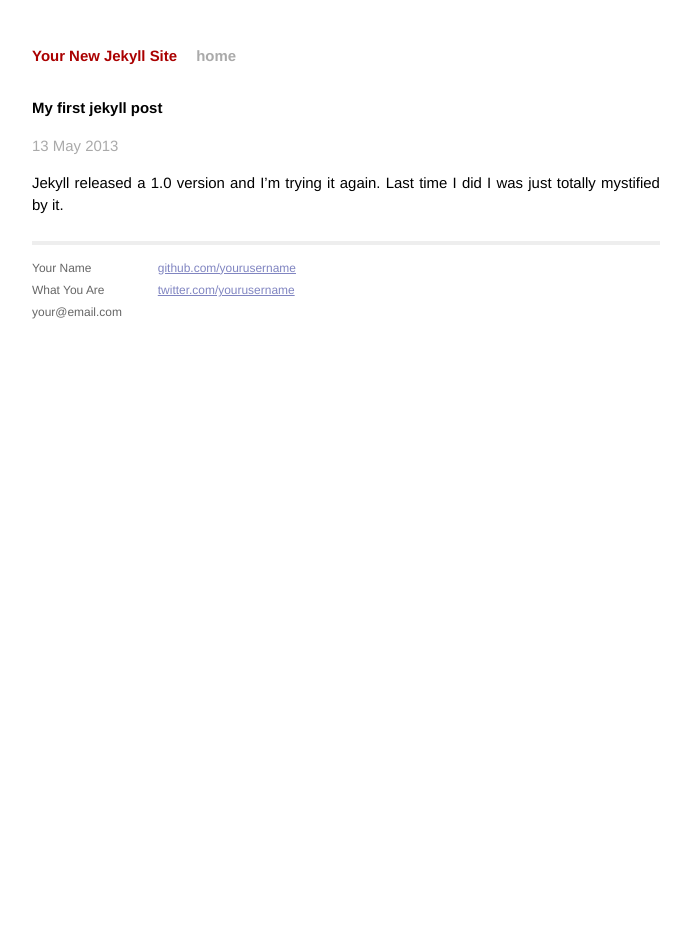
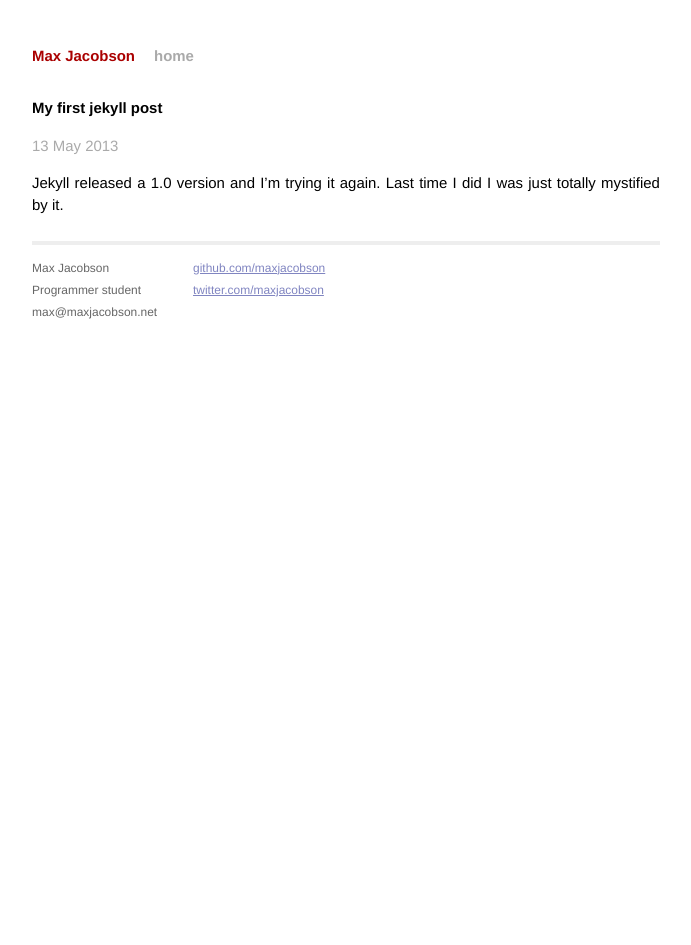
Before and after one commit to hardscrabble/hardscrabble.github.io, a Jekyll site: the page built from _posts/2013-05-13-first-jekyll-post.md, in a window 1280 px wide. Shown: the whole page, without its empty margins (294-985 px from the left). Built offline with Jekyll 4.4.1, drawn with Linux system fonts in a browser that asks for light colours.

Commit message:
whoops i forgot how git works

```diff
--- a/_config.yml
+++ b/_config.yml
@@ -1,2 +1,5 @@
-name: Your New Jekyll Site
-pygments: true
+name: Max Jacobson
+# pygments: true
+permalink: /:year/:title
+markdown: kramdown
+relative_permalinks: true
--- a/_layouts/default.html
+++ b/_layouts/default.html
@@ -27,15 +27,15 @@
             <div class="footer">
               <div class="contact">
                 <p>
-                  Your Name<br />
-                  What You Are<br />
-                  your@email.com
+                  Max Jacobson<br />
+                  Programmer student<br />
+                  max@maxjacobson.net
                 </p>
               </div>
               <div class="contact">
                 <p>
-                  <a href="http://github.com/yourusername/">github.com/yourusername</a><br />
-                  <a href="http://twitter.com/yourusername/">twitter.com/yourusername</a><br />
+                  <a href="http://github.com/maxjacobson/">github.com/maxjacobson</a><br />
+                  <a href="http://twitter.com/maxjacobson">twitter.com/maxjacobson</a><br />
                 </p>
               </div>
             </div>
@@ -43,4 +43,6 @@
         </div> <!-- /container -->
 
     </body>
+    <script src="/js/lib/jquery.js"></script>
+    <script src="/js/app.js"></script>
 </html>
```
Also changed, not shown: _posts/2013-05-13-welcome-to-jekyll.markdown (deleted, +0 -24 lines), index.html (+14 -6 lines).
